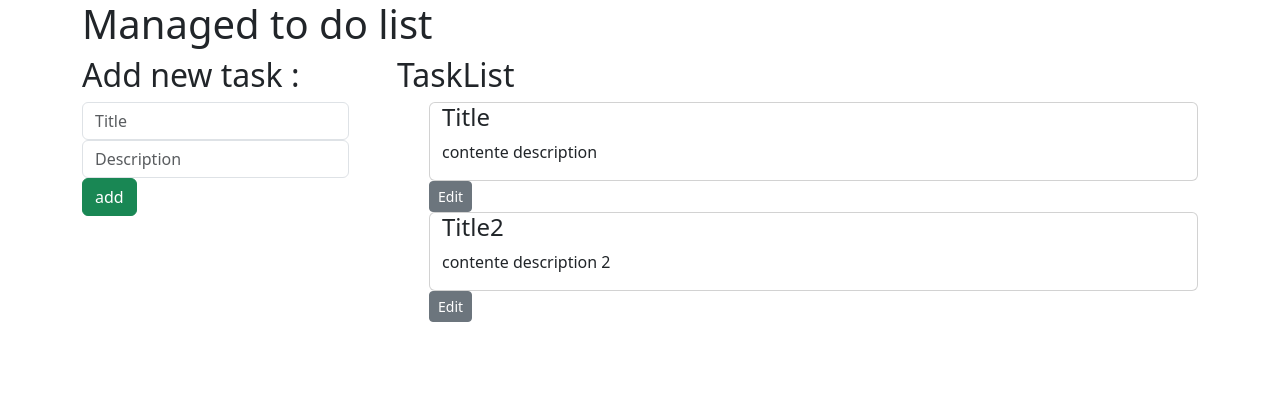
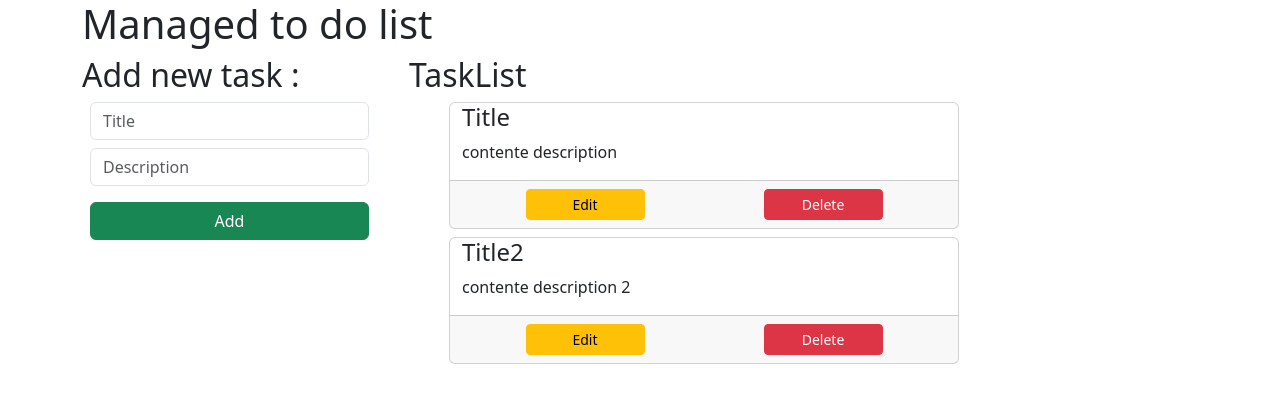
Before and after one commit to Daris02/manage-todo-list, a React (Vite) app: page / in a window 1280 px wide. Shown: the top 402 px of the page. Built offline with nearby package versions, Linux system fonts and the light colour scheme.

Commit message:
fix: optimise all tasks

```diff
--- a/src/App.jsx
+++ b/src/App.jsx
@@ -2,11 +2,26 @@ import { useState } from "react";
 import TaskList from "./components/TaskList";
 
 function App() {
+  const [tasks, setTasks] = useState([
+    {
+      id: 1,
+      title: "Title",
+      description: "contente description",
+      finish: false,
+    },
+    {
+      id: 2,
+      title: "Title2",
+      description: "contente description 2",
+      finish: true,
+    },
+  ]);
+
   return (
     <>
       <div className="container">
         <h1>Managed to do list</h1>
-        <TaskList />
+        <TaskList tasks={tasks} setTasks={setTasks} />
       </div>
     </>
   );
--- a/src/components/Task.jsx
+++ b/src/components/Task.jsx
@@ -3,7 +3,7 @@ import React from "react";
 export default function Task({ task }) {
   return (
     <>
-      <div className="container-fluid card">
+      <div className="container-fluid">
         <h4>{task.title}</h4>
         <p>{task.description}</p>
       </div>
--- a/src/components/TaskForm.jsx
+++ b/src/components/TaskForm.jsx
@@ -1,6 +1,6 @@
 import React from "react";
 
-export default function TaskForm() {
+export default function TaskForm({ tasks, setTasks }) {
   const handleSubmit = (e) => {
     e.preventDefault();
   };
@@ -13,16 +13,16 @@ export default function TaskForm() {
           type="text"
           name="title"
           placeholder="Title"
-          className="form-control"
+          className="form-control m-2"
         />
         <input
           type="text"
           name="description"
           placeholder="Description"
-          className="form-control"
+          className="form-control m-2"
         />
-        <button type="submit" className="btn btn-success">
-          add
+        <button type="submit" className="btn btn-success w-100 m-2">
+          Add
         </button>
       </form>
     </>
--- a/src/components/TaskList.jsx
+++ b/src/components/TaskList.jsx
@@ -3,35 +3,24 @@ import React from "react";
 import Task from "./Task";
 import TaskForm from "./TaskForm";
 
-export default function TaskList() {
-  const [allTask, setAllTask] = useState([
-    {
-      id: 1,
-      title: "Title",
-      description: "contente description",
-      finish: false,
-    },
-    {
-      id: 2,
-      title: "Title2",
-      description: "contente description 2",
-      finish: true,
-    },
-  ]);
+export default function TaskList({ tasks, setTasks }) {
 
   return (
     <>
       <div className="d-flex flex-rows gap-5">
         <div className="w-25">
-          <TaskForm />
+          <TaskForm tasks={tasks} setTasks={setTasks} />
         </div>
-        <div className="w-75">
+        <div className="w-50">
           <h2>TaskList</h2>
           <ul>
-            {allTask.map((t) => (
-              <div>
+            {tasks.map((t) => (
+              <div className="card m-2">
                 <Task key={t.id} task={t} />
-                <button className="btn btn-secondary btn-sm">Edit</button>
+                <div className="card-footer d-flex justify-content-around">
+                  <button className="btn btn-warning btn-sm w-25">Edit</button>
+                  <button className="btn btn-danger btn-sm w-25">Delete</button>
+                </div>
               </div>
             ))}
           </ul>
```
